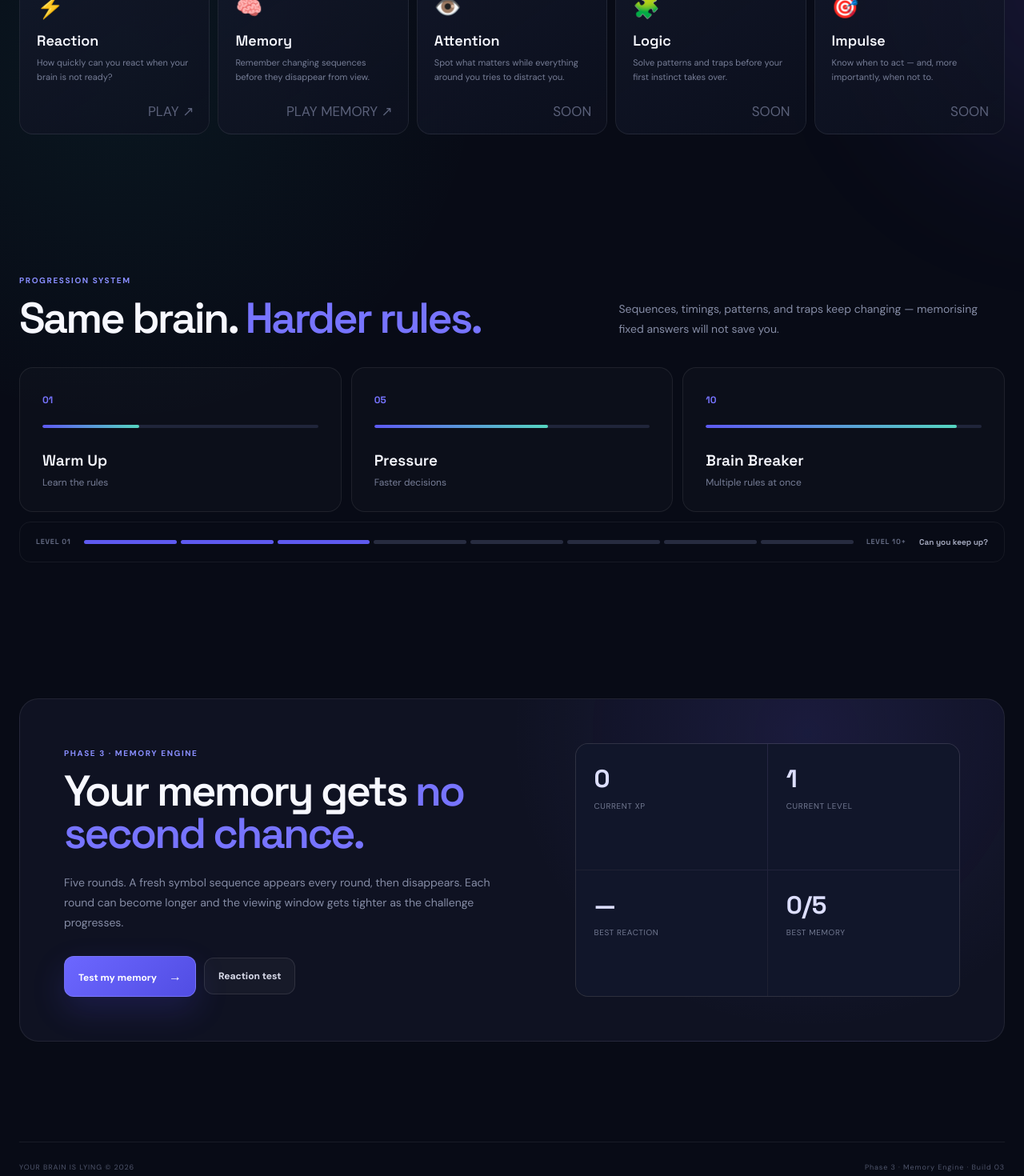
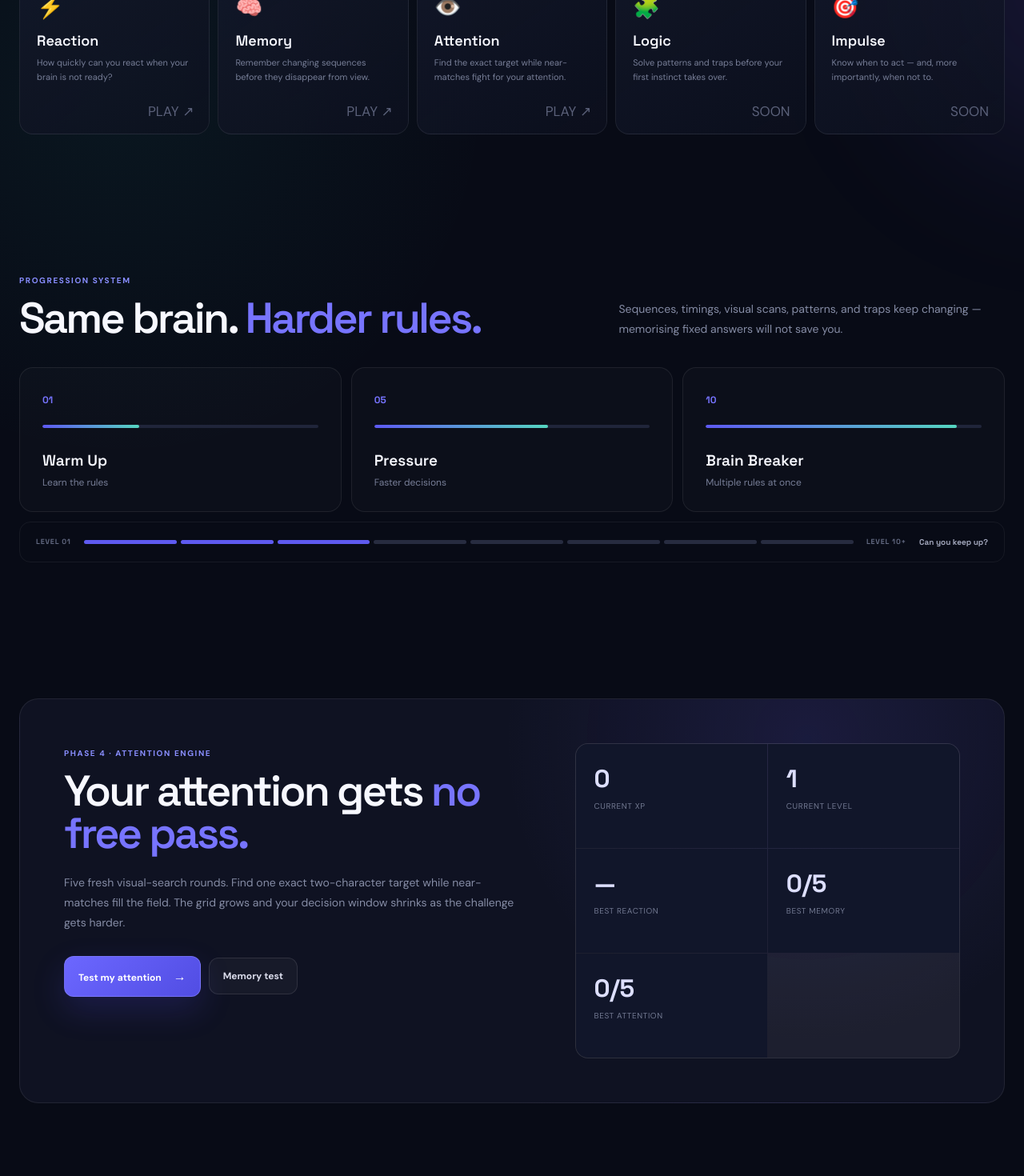
Before and after one commit to ayushydv1805/your-brain-is-lying, a React (Vite) app: page / in a window 1280 px wide. Shown: the part 1080-2550 px from the top of the page at 80% size. Built offline with nearby package versions, Linux system fonts and the light colour scheme.

Commit message:
feat: integrate attention test across the app

```diff
--- a/src/App.jsx
+++ b/src/App.jsx
@@ -2,17 +2,45 @@ import { useState } from 'react';
 import './App.css';
 import ReactionTest from './components/ReactionTest';
 import MemoryTest from './components/MemoryTest';
+import AttentionTest from './components/AttentionTest';
 import GameResult from './components/GameResult';
 import MemoryResult from './components/MemoryResult';
+import AttentionResult from './components/AttentionResult';
 import { getLevelFromXp } from './game/gameConfig';
 import { loadPlayer, savePlayer } from './game/storage';
 
 const tests = [
-  { icon: '⚡', title: 'Reaction', text: 'How quickly can you react when your brain is not ready?', playable: true, action: 'reaction' },
-  { icon: '🧠', title: 'Memory', text: 'Remember changing sequences before they disappear from view.', playable: true, action: 'memory' },
-  { icon: '👁️', title: 'Attention', text: 'Spot what matters while everything around you tries to distract you.' },
-  { icon: '🧩', title: 'Logic', text: 'Solve patterns and traps before your first instinct takes over.' },
-  { icon: '🎯', title: 'Impulse', text: 'Know when to act — and, more importantly, when not to.' },
+  {
+    icon: '⚡',
+    title: 'Reaction',
+    text: 'How quickly can you react when your brain is not ready?',
+    playable: true,
+    action: 'reaction',
+  },
+  {
+    icon: '🧠',
+    title: 'Memory',
+    text: 'Remember changing sequences before they disappear from view.',
+    playable: true,
+    action: 'memory',
+  },
+  {
+    icon: '👁️',
+    title: 'Attention',
+    text: 'Find the exact target while near-matches fight for your attention.',
+    playable: true,
+    action: 'attention',
+  },
+  {
+    icon: '🧩',
+    title: 'Logic',
+    text: 'Solve patterns and traps before your first instinct takes over.',
+  },
+  {
+    icon: '🎯',
+    title: 'Impulse',
+    text: 'Know when to act — and, more importantly, when not to.',
+  },
 ];
 
 const levels = [
@@ -39,6 +67,7 @@ function App() {
 
   const startReaction = () => startTest('reaction');
   const startMemory = () => startTest('memory');
+  const startAttention = () => startTest('attention');
 
   const finishReaction = (runResult) => {
     const current = loadPlayer();
@@ -89,6 +118,33 @@ function App() {
     window.scrollTo({ top: 0, behavior: 'smooth' });
   };
 
+  const finishAttention = (runResult) => {
+    const current = loadPlayer();
+    const nextXp = current.xp + runResult.xp;
+    const nextPlayer = {
+      ...current,
+      xp: nextXp,
+      level: getLevelFromXp(nextXp),
+      bestAttentionScore: Math.max(
+        current.bestAttentionScore,
+        runResult.score,
+      ),
+      totalAttentionRuns: current.totalAttentionRuns + 1,
+      lastAttentionRun: {
+        score: runResult.score,
+        accuracy: runResult.accuracy,
+        average: runResult.average,
+        at: new Date().toISOString(),
+      },
+    };
+
+    savePlayer(nextPlayer);
+    setPlayer(nextPlayer);
+    setResult(runResult);
+    setView('attention-result');
+    window.scrollTo({ top: 0, behavior: 'smooth' });
+  };
+
   const goHome = () => {
     setView('home');
     setResult(null);
@@ -102,7 +158,11 @@ function App() {
         <div className="noise" aria-hidden="true" />
         <div className="orb orb-one" aria-hidden="true" />
         <div className="orb orb-two" aria-hidden="true" />
-        <ReactionTest level={player.level} onFinish={finishReaction} onExit={goHome} />
+        <ReactionTest
+          level={player.level}
+          onFinish={finishReaction}
+          onExit={goHome}
+        />
       </div>
     );
   }
@@ -113,7 +173,26 @@ function App() {
         <div className="noise" aria-hidden="true" />
         <div className="orb orb-one" aria-hidden="true" />
         <div className="orb orb-two" aria-hidden="true" />
-        <MemoryTest level={player.level} onFinish={finishMemory} onExit={goHome} />
+        <MemoryTest
+          level={player.level}
+          onFinish={finishMemory}
+          onExit={goHome}
+        />
+      </div>
+    );
+  }
+
+  if (view === 'attention') {
+    return (
+      <div className="app-shell game-shell">
+        <div className="noise" aria-hidden="true" />
+        <div className="orb orb-one" aria-hidden="true" />
+        <div className="orb orb-two" aria-hidden="true" />
+        <AttentionTest
+          level={player.level}
+          onFinish={finishAttention}
+          onExit={goHome}
+        />
       </div>
     );
   }
@@ -124,7 +203,12 @@ function App() {
         <div className="noise" aria-hidden="true" />
         <div className="orb orb-one" aria-hidden="true" />
         <div className="orb orb-two" aria-hidden="true" />
-        <GameResult result={result} player={player} onAgain={startReaction} onHome={goHome} />
+        <GameResult
+          result={result}
+          player={player}
+          onAgain={startReaction}
+          onHome={goHome}
+        />
       </div>
     );
   }
@@ -135,7 +219,28 @@ function App() {
         <div className="noise" aria-hidden="true" />
         <div className="orb orb-one" aria-hidden="true" />
         <div className="orb orb-two" aria-hidden="true" />
-        <MemoryResult result={result} player={player} onAgain={startMemory} onHome={goHome} />
+        <MemoryResult
+          result={result}
+          player={player}
+          onAgain={startMemory}
+          onHome={goHome}
+        />
+      </div>
+    );
+  }
+
+  if (view === 'attention-result' && result) {
+    return (
+      <div className="app-shell result-shell-page">
+        <div className="noise" aria-hidden="true" />
+        <div className="orb orb-one" aria-hidden="true" />
+        <div className="orb orb-two" aria-hidden="true" />
+        <AttentionResult
+          result={result}
+          player={player}
+          onAgain={startAttention}
+          onHome={goHome}
+        />
       </div>
     );
   }
@@ -147,9 +252,16 @@ function App() {
       <div className="orb orb-two" aria-hidden="true" />
 
       <header className="topbar">
-        <button className="brand" onClick={() => scrollTo('home')} aria-label="Go home">
+        <button
+          className="brand"
+          onClick={() => scrollTo('home')}
+          aria-label="Go home"
+        >
           <span className="brand-mark">🧠</span>
-          <span><strong>Your Brain</strong><small>is lying.</small></span>
+          <span>
+            <strong>Your Brain</strong>
+            <small>is lying.</small>
+          </span>
         </button>
 
         <nav className="nav-links" aria-label="Primary navigation">
@@ -158,31 +270,47 @@ function App() {
           <button onClick={() => scrollTo('about')}>How it works</button>
         </nav>
 
-        <button className="nav-cta" onClick={startReaction}>Play test <span>↗</span></button>
+        <button className="nav-cta" onClick={startReaction}>
+          Play test <span>↗</span>
+        </button>
       </header>
 
       <main>
         <section className="hero" id="home">
           <div className="hero-copy">
-            <div className="eyebrow"><span className="pulse-dot" /><span>YOUR MIND. UNDER PRESSURE.</span></div>
-            <h1>Don&apos;t trust<span> your first thought.</span></h1>
+            <div className="eyebrow">
+              <span className="pulse-dot" />
+              <span>YOUR MIND. UNDER PRESSURE.</span>
+            </div>
+
+            <h1>
+              Don&apos;t trust<span> your first thought.</span>
+            </h1>
+
             <p className="hero-text">
-              A fast-paced brain challenge built to test how you react, remember,
-              focus, reason, and control your impulses.
+              A fast-paced brain challenge built to test how you react,
+              remember, focus, reason, and control your impulses.
             </p>
 
             <div className="hero-actions">
               <button className="primary-button" onClick={startReaction}>
-                <span>Start the challenge</span><span className="button-arrow">→</span>
+                <span>Start the challenge</span>
+                <span className="button-arrow">→</span>
               </button>
-              <button className="ghost-button" onClick={() => setShowRoadmap((value) => !value)}>
+
+              <button
+                className="ghost-button"
+                onClick={() => setShowRoadmap((value) => !value)}
+              >
                 {showRoadmap ? 'Hide roadmap' : 'See the roadmap'}
               </button>
             </div>
 
             <div className="trust-row">
-              <span><b>05</b> brain skills</span><i />
-              <span><b>10+</b> difficulty levels</span><i />
+              <span><b>05</b> brain skills</span>
+              <i />
+              <span><b>10+</b> difficulty levels</span>
+              <i />
               <span><b>∞</b> combinations</span>
             </div>
           </div>
@@ -190,19 +318,32 @@ function App() {
           <div className="brain-stage" aria-label="Game preview">
             <div className="stage-glow" />
             <div className="scan-line" />
-            <button className="preview-card preview-main preview-play" onClick={startReaction}>
+
+            <button
+              className="preview-card preview-main preview-play"
+              onClick={startReaction}
+            >
               <div className="preview-top">
                 <span>LEVEL {String(player.level).padStart(2, '0')}</span>
-                <span className="live-pill"><i /> PLAYABLE</span>
+                <span className="live-pill">
+                  <i /> PLAYABLE
+                </span>
               </div>
+
               <div className="preview-title">How fast can you react?</div>
               <div className="stroop-word">READY?</div>
+
               <div className="preview-options">
                 <span className="option option-a">WAIT</span>
                 <span className="option option-b">WATCH</span>
                 <span className="option option-c">REACT</span>
               </div>
-              <div className="preview-timer"><span>5 ROUNDS · REACTION TIMING</span><div><b /></div></div>
+
+              <div className="preview-timer">
+                <span>3 LIVE TESTS</span>
+                <div><b /></div>
+              </div>
+
               <span className="preview-hint">Click to play →</span>
             </button>
 
@@ -214,13 +355,20 @@ function App() {
 
             <div className="floating-card reaction-card">
               <span className="mini-icon">⚡</span>
-              <div><small>BEST REACTION</small><strong>{player.bestReaction ? player.bestReaction + ' ms' : '— ms'}</strong></div>
+              <div>
+                <small>BEST REACTION</small>
+                <strong>
+                  {player.bestReaction
+                    ? player.bestReaction + ' ms'
+                    : '— ms'}
+                </strong>
+              </div>
             </div>
 
             <div className="floating-card streak-card">
-              <span>🧠</span>
-              <strong>{player.bestMemoryScore}</strong>
-              <small>best memory</small>
+              <span>👁️</span>
+              <strong>{player.bestAttentionScore}</strong>
+              <small>best attention</small>
             </div>
           </div>
         </section>
@@ -231,11 +379,12 @@ function App() {
               <span className="section-kicker">BUILD ROADMAP</span>
               <h2>Start simple. Get brutally difficult.</h2>
             </div>
+
             <div className="roadmap-steps">
               <span><b>01</b> Landing &amp; game shell ✓</span>
               <span><b>02</b> Reaction engine ✓</span>
-              <span><b>03</b> Memory + random sequences ✓</span>
-              <span><b>04</b> Levels + XP ✓</span>
+              <span><b>03</b> Memory engine ✓</span>
+              <span><b>04</b> Attention engine ✓</span>
             </div>
           </section>
         )}
@@ -243,29 +392,56 @@ function App() {
         <section className="section tests-section" id="tests">
           <div className="section-heading">
             <div>
-              <span className="section-kicker">FIVE WAYS TO BREAK YOUR FOCUS</span>
-              <h2>Your brain has <span>blind spots.</span></h2>
+              <span className="section-kicker">
+                FIVE WAYS TO BREAK YOUR FOCUS
+              </span>
+              <h2>
+                Your brain has <span>blind spots.</span>
+              </h2>
             </div>
-            <p>Every test measures a different kind of decision-making. The game gets harder as you prove you can handle it.</p>
+
+            <p>
+              Every test measures a different kind of decision-making. The game
+              gets harder as you prove you can handle it.
+            </p>
           </div>
 
           <div className="test-grid">
             {tests.map((test, index) => (
               <article
-                className={'test-card ' + (test.playable ? 'test-card-playable' : '')}
+                className={
+                  'test-card ' +
+                  (test.playable ? 'test-card-playable' : '')
+                }
                 key={test.title}
-                onClick={test.playable ? () => startTest(test.action) : undefined}
+                onClick={
+                  test.playable
+                    ? () => startTest(test.action)
+                    : undefined
+                }
                 role={test.playable ? 'button' : undefined}
                 tabIndex={test.playable ? 0 : undefined}
-                onKeyDown={test.playable ? (event) => {
-                  if (event.key === 'Enter' || event.key === ' ') startTest(test.action);
-                } : undefined}
+                onKeyDown={
+                  test.playable
+                    ? (event) => {
+                        if (event.key === 'Enter' || event.key === ' ') {
+                          startTest(test.action);
+                        }
+                      }
+                    : undefined
+                }
               >
-                <div className="card-number">0{index + 1}</div>
+                <div className="card-number">
+                  0{index + 1}
+                </div>
                 <div className="test-icon">{test.icon}</div>
                 <h3>{test.title}</h3>
                 <p>{test.text}</p>
-                <span className="card-arrow">{test.playable ? (test.action === 'memory' ? 'PLAY MEMORY ↗' : 'PLAY ↗') : 'SOON'}</span>
+                <span className="card-arrow">
+                  {test.playable
+                    ? 'PLAY ↗'
+                    : 'SOON'}
+                </span>
               </article>
             ))}
           </div>
@@ -275,16 +451,24 @@ function App() {
           <div className="section-heading compact">
             <div>
               <span className="section-kicker">PROGRESSION SYSTEM</span>
-              <h2>Same brain. <span>Harder rules.</span></h2>
+              <h2>
+                Same brain. <span>Harder rules.</span>
+              </h2>
             </div>
-            <p>Sequences, timings, patterns, and traps keep changing — memorising fixed answers will not save you.</p>
+
+            <p>
+              Sequences, timings, visual scans, patterns, and traps keep
+              changing — memorising fixed answers will not save you.
+            </p>
           </div>
 
           <div className="level-grid">
             {levels.map(([number, title, text], index) => (
               <article className="level-card" key={number}>
                 <span className="level-number">{number}</span>
-                <div className="level-line"><span style={{ width: (35 + index * 28) + '%' }} /></div>
+                <div className="level-line">
+                  <span style={{ width: 35 + index * 28 + '%' }} />
+                </div>
                 <h3>{title}</h3>
                 <p>{text}</p>
               </article>
@@ -293,7 +477,11 @@ function App() {
 
           <div className="difficulty-strip">
             <span>LEVEL 01</span>
-            <div className="difficulty-track">{Array.from({ length: 8 }, (_, index) => <i key={index} />)}</div>
+            <div className="difficulty-track">
+              {Array.from({ length: 8 }, (_, index) => (
+                <i key={index} />
+              ))}
+            </div>
             <span>LEVEL 10+</span>
             <strong>Can you keep up?</strong>
           </div>
@@ -302,26 +490,57 @@ function App() {
         <section className="section about-section" id="about">
           <div className="about-panel">
             <div className="about-copy">
-              <span className="section-kicker">PHASE 3 · MEMORY ENGINE</span>
-              <h2>Your memory gets <span>no second chance.</span></h2>
+              <span className="section-kicker">
+                PHASE 4 · ATTENTION ENGINE
+              </span>
+
+              <h2>
+                Your attention gets <span>no free pass.</span>
+              </h2>
+
               <p>
-                Five rounds. A fresh symbol sequence appears every round, then disappears.
-                Each round can become longer and the viewing window gets tighter
-                as the challenge progresses.
+                Five fresh visual-search rounds. Find one exact two-character
+                target while near-matches fill the field. The grid grows and
+                your decision window shrinks as the challenge gets harder.
               </p>
+
               <div className="about-actions">
-                <button className="primary-button" onClick={startMemory}>
-                  <span>Test my memory</span><span className="button-arrow">→</span>
+                <button className="primary-button" onClick={startAttention}>
+                  <span>Test my attention</span>
+                  <span className="button-arrow">→</span>
                 </button>
-                <button className="ghost-button" onClick={startReaction}>Reaction test</button>
+
+                <button className="ghost-button" onClick={startMemory}>
+                  Memory test
+                </button>
               </div>
             </div>
 
             <div className="stats-panel">
-              <div><strong>{player.xp}</strong><span>current XP</span></div>
-              <div><strong>{player.level}</strong><span>current level</span></div>
-              <div><strong>{player.bestReaction ? player.bestReaction + 'ms' : '—'}</strong><span>best reaction</span></div>
-              <div><strong>{player.bestMemoryScore}/5</strong><span>best memory</span></div>
+              <div>
+                <strong>{player.xp}</strong>
+                <span>current XP</span>
+              </div>
+              <div>
+                <strong>{player.level}</strong>
+                <span>current level</span>
+              </div>
+              <div>
+                <strong>
+                  {player.bestReaction
+                    ? player.bestReaction + 'ms'
+                    : '—'}
+                </strong>
+                <span>best reaction</span>
+              </div>
+              <div>
+                <strong>{player.bestMemoryScore}/5</strong>
+                <span>best memory</span>
+              </div>
+              <div>
+                <strong>{player.bestAttentionScore}/5</strong>
+                <span>best attention</span>
+              </div>
             </div>
           </div>
         </section>
@@ -329,7 +548,7 @@ function App() {
 
       <footer>
         <span>YOUR BRAIN IS LYING © 2026</span>
-        <span>Phase 3 · Memory Engine · Build 03</span>
+        <span>Phase 4 · Attention Engine</span>
       </footer>
     </div>
   );
```
